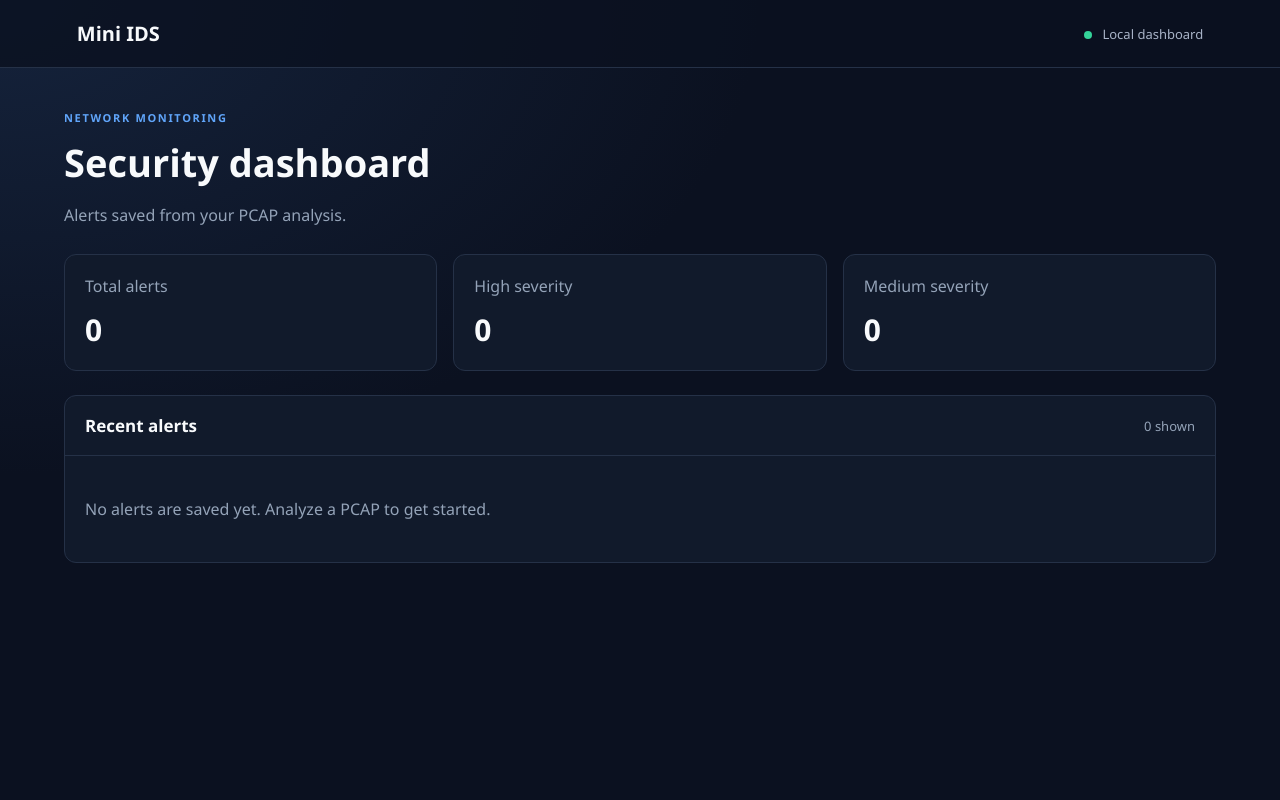
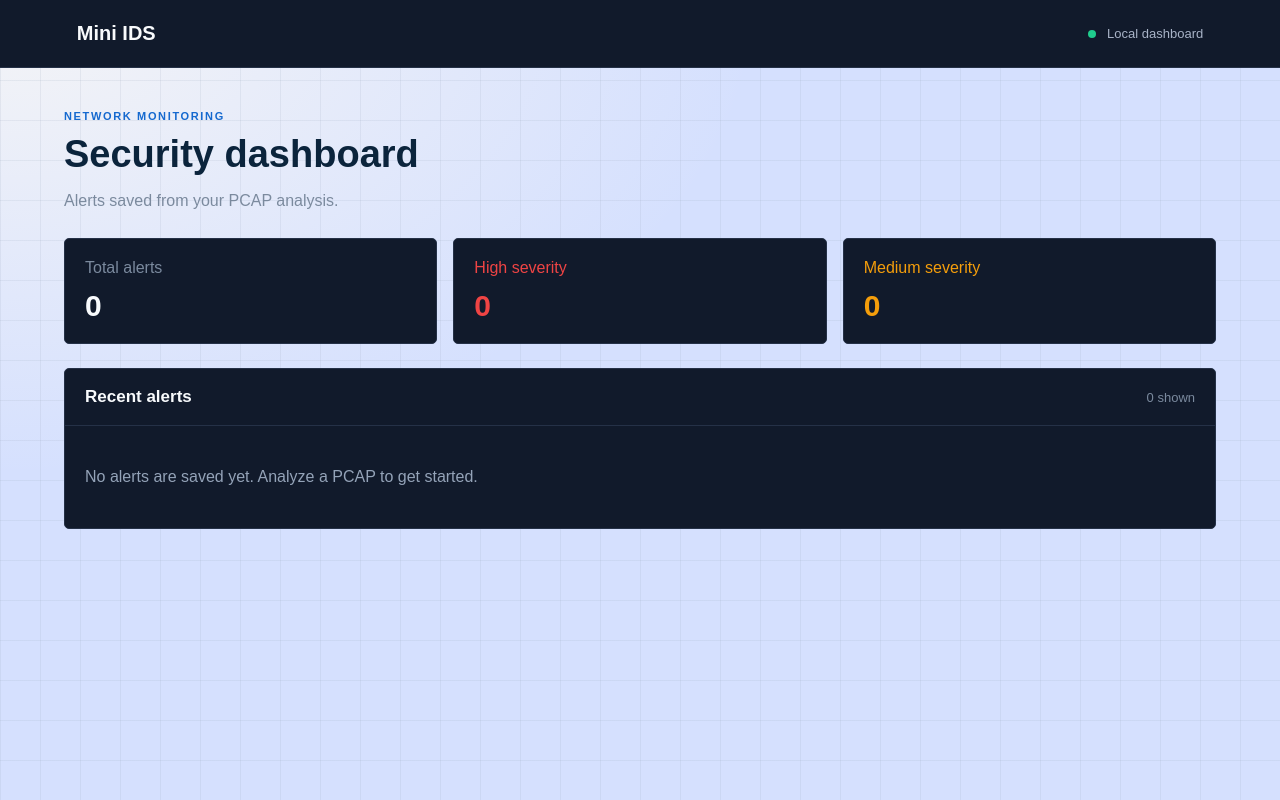
Before and after one commit to dou3aa-ux/Mini_SOAR, a Flask app: page / in a window 1280 px wide. Run offline with Flask 3, Linux system fonts and the light colour scheme; data that the repository does not hold is empty.

Commit message:
fixed front

```diff
--- a/static/css/style.css
+++ b/static/css/style.css
@@ -1,7 +1,7 @@
 :root {
     color-scheme: dark;
-    font-family: "Segoe UI", Arial, sans-serif;
-    background: #0b1120;
+    font-family: Arial, sans-serif;
+    background: #d5e0fe;
     color: #e5e7eb;
 }
 
@@ -11,9 +11,12 @@
 
 body {
     margin: 0;
-    background:
-        radial-gradient(ellipse at top left, #15233c 0, transparent 42%),
-        #0b1120;
+    background-color: #d5e0fe;
+    background-image:
+        linear-gradient(to right, rgba(148, 163, 184, 0.15) 1px, transparent 1px),
+        linear-gradient(to bottom, rgba(148, 163, 184, 0.15) 1px, transparent 1px),
+        radial-gradient(ellipse at top left, #f5f5f6 0, transparent 42%);
+    background-size: 40px 40px, 40px 40px, auto;
     min-height: 100vh;
 }
 
@@ -24,7 +27,7 @@ body {
     align-items: center;
     justify-content: space-between;
     border-bottom: 1px solid #253147;
-    background: #0b1120cc;
+    background: #111a2b;
 }
 
 .brand {
@@ -45,7 +48,7 @@ body {
     height: 8px;
     margin-right: 7px;
     border-radius: 50%;
-    background: #34d399;
+    background: #1fcc8d;
 }
 
 .container {
@@ -58,7 +61,7 @@ body {
 }
 
 .eyebrow {
-    color: #60a5fa;
+    color: #1569cf;
     font-size: 11px;
     font-weight: 700;
     letter-spacing: 0.15em;
@@ -66,14 +69,14 @@ body {
 
 h1 {
     margin: 8px 0;
-    color: #f8fafc;
+    color: #0b243c;
     font-size: clamp(28px, 4vw, 38px);
 }
 
 .subtitle,
 .stat-card span,
 .panel-heading span {
-    color: #94a3b8;
+    color: #7b8a9e;
 }
 
 .stats {
@@ -86,7 +89,7 @@ h1 {
 .stat-card,
 .panel {
     border: 1px solid #253147;
-    border-radius: 12px;
+    border-radius: 5px;
     background: #111a2b;
 }
 
@@ -105,6 +108,17 @@ h1 {
     font-size: 30px;
 }
 
+/* High Severity Card Styling */
+.stat-card.stat-card-high span,
+.stat-card.stat-card-high strong {
+    color: #ef4444; /* Bright red */
+}
+
+/* Medium Severity Card Styling */
+.stat-card.stat-card-medium span,
+.stat-card.stat-card-medium strong {
+    color: #f59e0b; /* Orange/amber */
+}
 .panel {
     overflow: hidden;
 }
@@ -158,8 +172,8 @@ td {
 
 .badge {
     display: inline-block;
-    padding: 4px 8px;
-    border-radius: 999px;
+    padding: 6px 16px;
+    border-radius: 400px;
     font-size: 11px;
     font-weight: 700;
 }
@@ -203,7 +217,7 @@ td {
 .back-link {
     display: inline-block;
     margin-bottom: 24px;
-    color: #93c5fd;
+    color: #0c70e4;
     text-decoration: none;
 }
 
--- a/templates/dashboard.html
+++ b/templates/dashboard.html
@@ -16,11 +16,11 @@
         <span>Total alerts</span>
         <strong>{{ stats.total }}</strong>
     </article>
-    <article class="stat-card">
+    <article class="stat-card stat-card-high">
         <span>High severity</span>
         <strong>{{ stats.high }}</strong>
     </article>
-    <article class="stat-card">
+    <article class="stat-card stat-card-medium">
         <span>Medium severity</span>
         <strong>{{ stats.medium }}</strong>
     </article>
```
